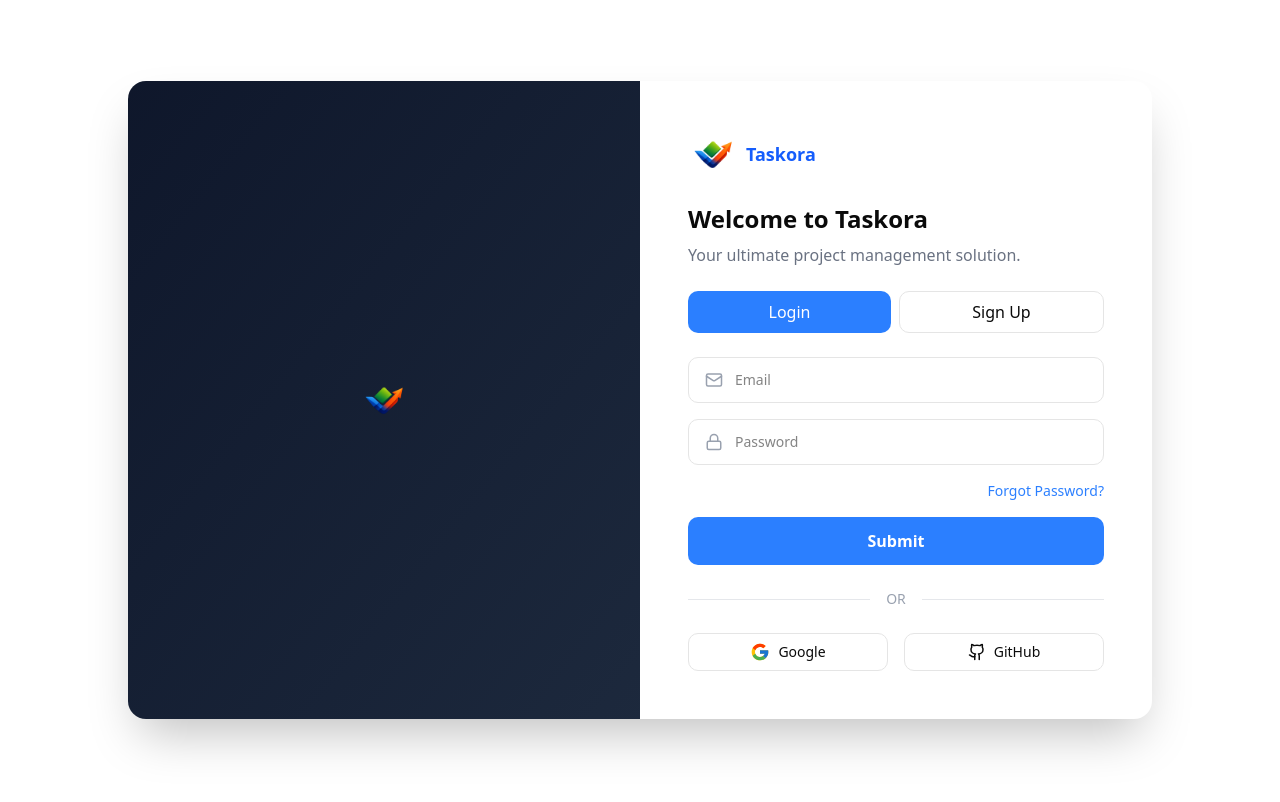
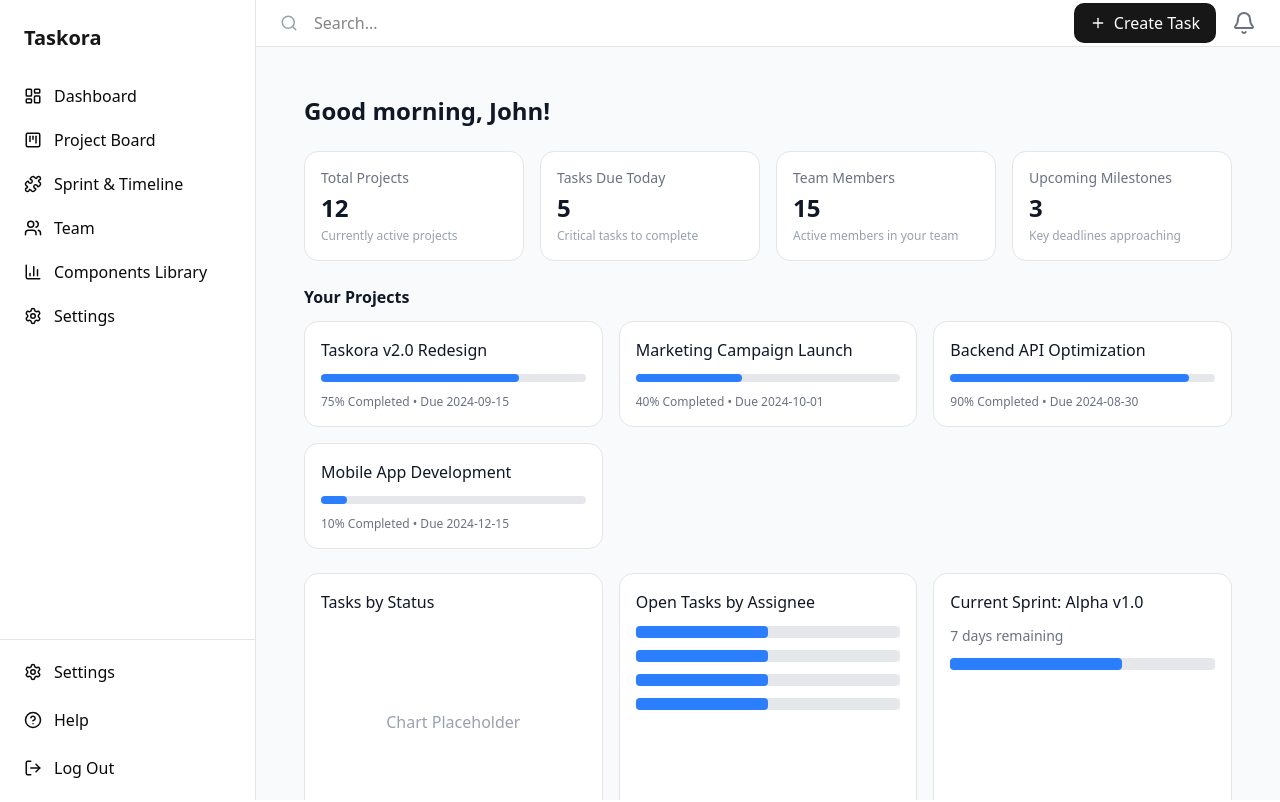
Before and after one commit to hemantgupta98/Taskora, a Next.js app in the folder taskora/: page / in a window 1280 px wide. Shown: the top 802 px of the page. Built offline with nearby package versions, Linux system fonts and the light colour scheme.

Commit message:
navgiate all files via sidebar and navbar

```diff
--- a/taskora/src/app/forget/forget.tsx
+++ b/taskora/src/app/forget/forget.tsx
@@ -1,3 +1,4 @@
+"use client";
 import { useState } from "react";
 import { Mail } from "lucide-react";
 
--- a/taskora/src/app/forget/page.tsx
+++ /dev/null
@@ -1,9 +0,0 @@
-export default function Page() {
-  return (
-    <>
-      <div className="min-h-screen flex items-center justify-center">
-        <h1 className="text-2xl font-bold overflow-hidden">Forgot Password</h1>
-      </div>
-    </>
-  );
-}
--- a/taskora/src/app/layout.tsx
+++ b/taskora/src/app/layout.tsx
@@ -1,7 +1,7 @@
 import type { Metadata } from "next";
 import { Geist, Geist_Mono } from "next/font/google";
 import "./globals.css";
-import Page from "./page";
+import Appshell from "../components/layout/Appshell";
 
 const geistSans = Geist({
   variable: "--font-geist-sans",
@@ -26,8 +26,7 @@ export default function RootLayout({
   return (
     <html lang="en">
       <body>
-        <Page />
-        <main>{children}</main>
+        <Appshell>{children}</Appshell>
       </body>
     </html>
   );
--- a/taskora/src/app/page.tsx
+++ b/taskora/src/app/page.tsx
@@ -1,9 +1,9 @@
-import Auth from "./auth/Auth";
+import DashboardPage from "./dashboard/Dashboard";
 
 export default function Home() {
   return (
     <>
-      <Auth />
+      <DashboardPage />
     </>
   );
 }
--- a/taskora/src/components/layout/Navbar.tsx
+++ b/taskora/src/components/layout/Navbar.tsx
@@ -22,13 +22,13 @@ export default function Navbar() {
 
         <Bell className="text-gray-500 cursor-pointer" />
 
-        <Image
+        {/**<Image
           src="/pic.jpg"
           alt="Profile"
           width={36}
           height={36}
           className="rounded-full"
-        />
+        /> */}
       </div>
     </header>
   );
--- a/taskora/src/components/layout/Sidebar.tsx
+++ b/taskora/src/components/layout/Sidebar.tsx
@@ -1,5 +1,5 @@
 "use client";
-
+import Link from "next/link";
 import {
   LayoutDashboard,
   KanbanSquare,
@@ -12,13 +12,13 @@ import {
   LogOut,
 } from "lucide-react";
 
-const menu = [
-  { name: "Dashboard", icon: LayoutDashboard },
-  { name: "Project Board", icon: KanbanSquare },
-  { name: "Sprint & Timeline", icon: Timer },
-  { name: "Team", icon: Users, active: true },
-  { name: "Analytics", icon: BarChart3 },
-  { name: "Components Library", icon: Puzzle },
+const links = [
+  { name: "Dashboard", href: "/", icon: LayoutDashboard },
+  { name: "Project Board", href: "/project-board", icon: KanbanSquare },
+  { name: "Sprint & Timeline", href: "/sprint-timeline", icon: Puzzle },
+  { name: "Team", href: "/team", icon: Users },
+  { name: "Components Library", href: "/invite-team", icon: BarChart3 },
+  { name: "Settings", href: "/onboarding", icon: Settings },
 ];
 
 export default function Sidebar() {
@@ -27,16 +27,15 @@ export default function Sidebar() {
       <div className="p-6 text-xl font-bold text-primary">Taskora</div>
 
       <nav className="flex-1 space-y-1 px-3">
-        {menu.map((item) => (
-          <div
+        {links.map((item) => (
+          <Link
             key={item.name}
-            className={`flex items-center gap-3 px-3 py-2 rounded-lg cursor-pointer
-              ${item.active ? "bg-blue-50 text-primary" : "hover:bg-gray-100"}
-            `}
+            href={item.href}
+            className="flex items-center gap-3 px-3 py-2 rounded-lg hover:bg-gray-100"
           >
             <item.icon size={18} />
-            <span>{item.name}</span>
-          </div>
+            {item.name}
+          </Link>
         ))}
       </nav>
 
```
Also changed, not shown: taskora/src/app/dashboard/Dashboard.tsx (+14 -4 lines).
